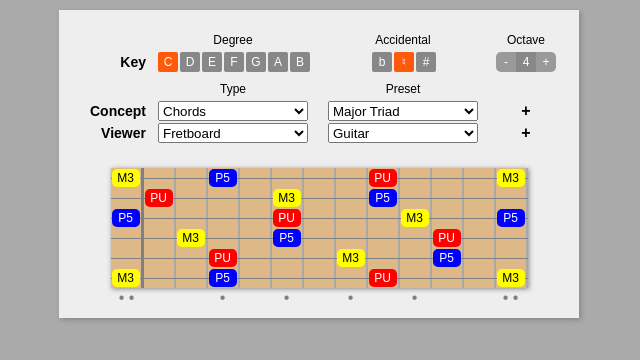
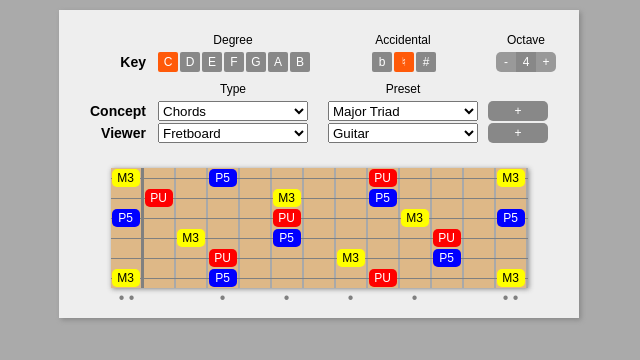
Before and after one commit to dan9418/play-what-beta, a React app: page / in a window 1280 px wide. Shown: the top 360 px of the page, without its empty margins (321-961 px from the left). Built offline with nearby package versions, Linux system fonts and the light colour scheme.

Commit message:
UI cleanups

```diff
--- a/src/InputPanel/InputPanel/InputPanel.css
+++ b/src/InputPanel/InputPanel/InputPanel.css
@@ -22,14 +22,8 @@
 }
 
 .input-row-toggle {
-    font-weight: bold;
-    cursor: pointer;
-    height: 20px;
-    line-height: 20px;
-}
-
-.input-row-toggle:hover {
-    color: #555;
+    width: 60px;
+    border-radius: 5px;
 }
 
 .input-row-config-panel {
--- a/src/InputPanel/InputPanel/InputPanel.tsx
+++ b/src/InputPanel/InputPanel/InputPanel.tsx
@@ -10,6 +10,7 @@ import { BoxSelector } from "../Selectors/BoxSelector/BoxSelector";
 import { IntervalSelector } from "../Selectors/_Composites/IntervalSelector/IntervalSelector";
 import { ViewerManagerState } from "../../Viewers/ViewerManager";
 import { ConfigPanel } from "../ConfigPanel/ConfigPanel";
+import { CharButton } from "../Selectors/CharButton/CharButton";
 
 /*
 <IntervalSelector
@@ -94,12 +95,18 @@ export class InputPanel extends React.Component<InputPanelProps, any> {
 
                 <DropdownSelector
                     data={this.props.conceptDefinition.presets}
-                    value={this.props.conceptDefinition}//
+                    value={this.props.conceptDefinition}
                     setValue={(value) => {
                         this.props.setValue('conceptIntervals', value.config.intervals);
                     }}
                 />
-                <div className='input-row-toggle' onClick={() => { this.setState((oldState) => { return { conceptOpen: !oldState.conceptOpen } }) }}>{this.state.conceptOpen ? '-' : '+'}</div>
+                <CharButton
+                    className='input-row-toggle'
+                    active={this.state.conceptOpen}
+                    character={this.state.conceptOpen ? '-' : '+'}
+                    action={() => { this.setState((oldState) => { return { conceptOpen: !oldState.conceptOpen } }) }}
+                />
+
                 {this.state.conceptOpen && <div className='input-row-label'></div>}
                 {this.state.conceptOpen &&
                     <div className='input-row-config-panel'>
@@ -123,12 +130,18 @@ export class InputPanel extends React.Component<InputPanelProps, any> {
 
                 <DropdownSelector
                     data={this.props.viewerDefinition.presets}
-                    value={this.props.viewerConfig}//
+                    value={this.props.viewerConfig}
                     setValue={(value) => {
                         this.props.setValue('viewerConfig', value.config);
                     }}
                 />
-                <div className='input-row-toggle' onClick={() => { this.setState((oldState) => { return { viewerOpen: !oldState.viewerOpen } }) }}>{this.state.viewerOpen ? '-' : '+'}</div>
+                <CharButton
+                    className='input-row-toggle'
+                    active={this.state.viewerOpen}
+                    character={this.state.viewerOpen ? '-' : '+'}
+                    action={() => { this.setState((oldState) => { return { viewerOpen: !oldState.viewerOpen } }) }}
+                />
+
                 {this.state.viewerOpen && <div className='input-row-label'></div>}
                 {this.state.viewerOpen &&
                     <div className='input-row-config-panel'>
```
Also changed, not shown: 1 other file (tests, documents, lock files or other folders).
